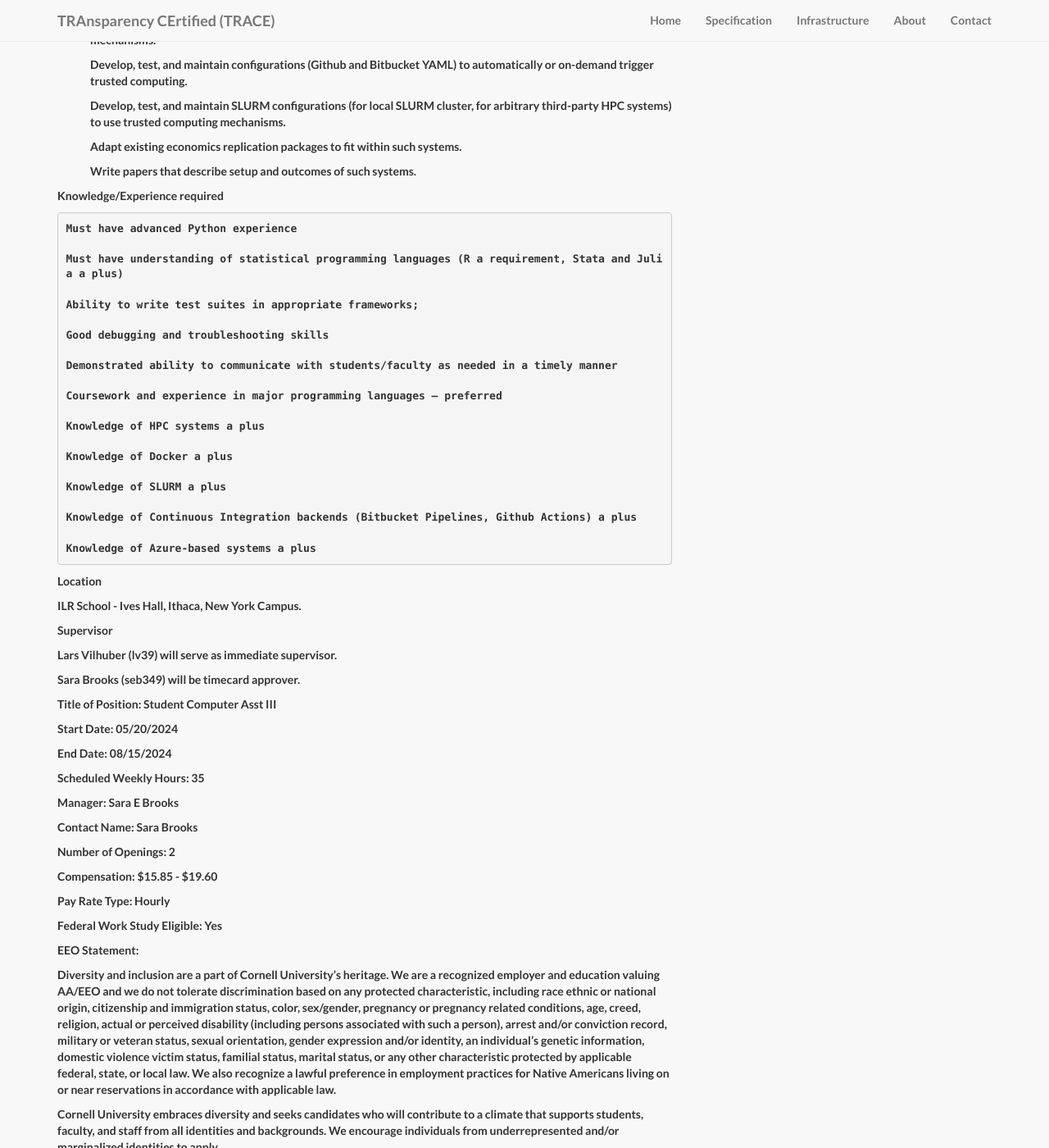
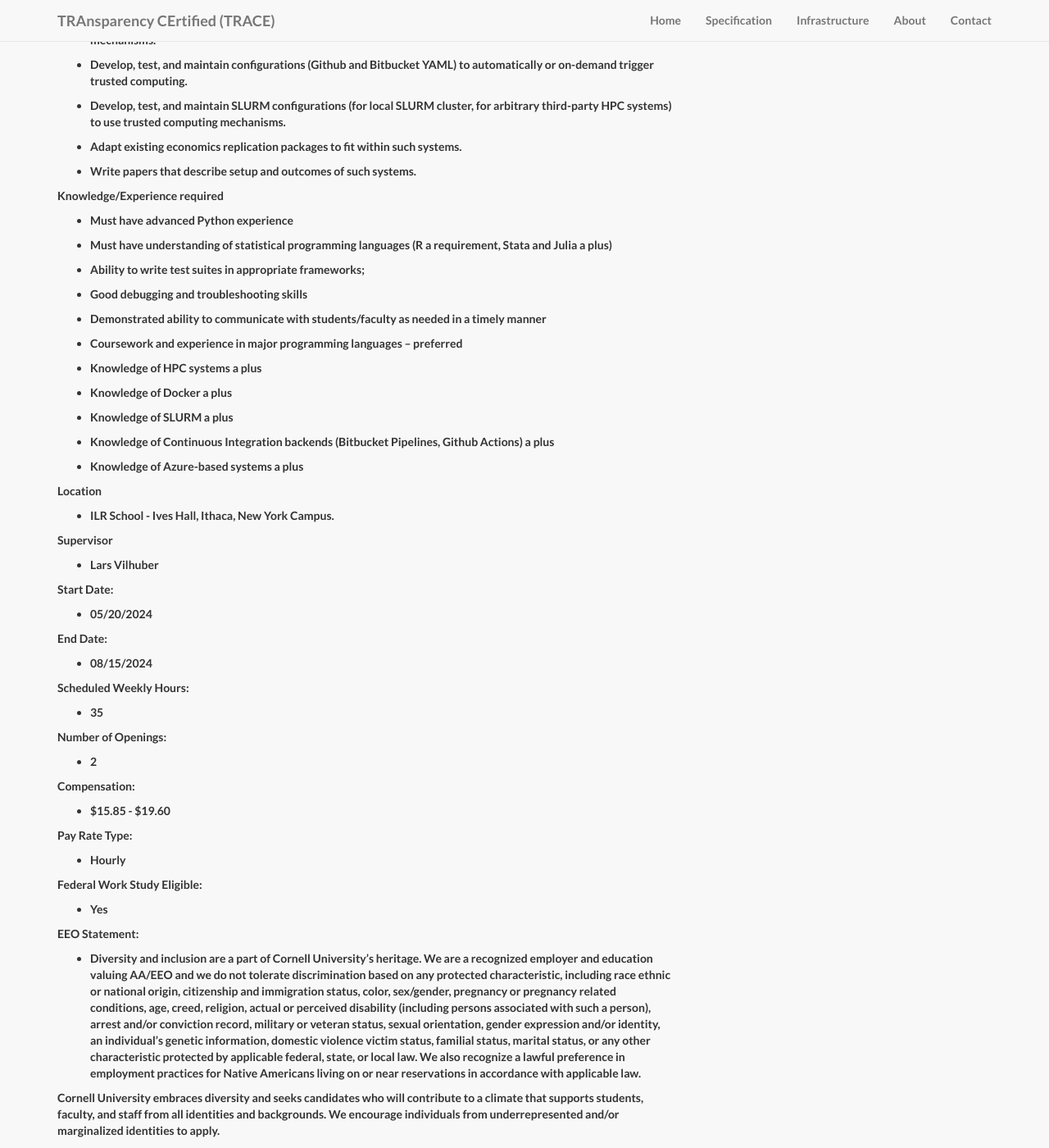
Before and after one commit to transparency-certified/transparency-certified.github.io, a Jekyll site: the page built from _jobs/cornell.md, in a window 1280 px wide and 1400 px high, scrolled down 696 px. Shown: the whole window at 82% size. Built offline with Jekyll 4.4.1, drawn with Linux system fonts in a browser that asks for light colours; nearby versions of some CDN libraries; library files that are not in the unit come from our copies.

Commit message:
Cleaning up Cornell posting

```diff
--- a/_jobs/cornell.md
+++ b/_jobs/cornell.md
@@ -17,87 +17,83 @@
 
 -  Develop and maintain Python scripts to integrate running arbitrary statistical analysis through trusted mechanisms.
 
-    Develop, test, and maintain configurations (Github and Bitbucket YAML) to automatically or on-demand trigger trusted computing.
+-  Develop, test, and maintain configurations (Github and Bitbucket YAML) to automatically or on-demand trigger trusted computing.
 
-    Develop, test, and maintain SLURM configurations (for local SLURM cluster, for arbitrary third-party HPC systems) to use trusted computing mechanisms.
+-  Develop, test, and maintain SLURM configurations (for local SLURM cluster, for arbitrary third-party HPC systems) to use trusted computing mechanisms.
 
-    Adapt existing economics replication packages to fit within such systems.
+-   Adapt existing economics replication packages to fit within such systems.
 
-    Write papers that describe setup and outcomes of such systems.
+-   Write papers that describe setup and outcomes of such systems.
 
 Knowledge/Experience required
 
-    Must have advanced Python experience
+-   Must have advanced Python experience
 
-    Must have understanding of statistical programming languages (R a requirement, Stata and Julia a plus)
+-   Must have understanding of statistical programming languages (R a requirement, Stata and Julia a plus)
 
-    Ability to write test suites in appropriate frameworks;
+-   Ability to write test suites in appropriate frameworks;
 
-    Good debugging and troubleshooting skills
+-   Good debugging and troubleshooting skills
 
-    Demonstrated ability to communicate with students/faculty as needed in a timely manner
+-   Demonstrated ability to communicate with students/faculty as needed in a timely manner
 
-    Coursework and experience in major programming languages – preferred
+-   Coursework and experience in major programming languages – preferred
 
-    Knowledge of HPC systems a plus
+-   Knowledge of HPC systems a plus
 
-    Knowledge of Docker a plus
+-   Knowledge of Docker a plus
 
-    Knowledge of SLURM a plus
+-   Knowledge of SLURM a plus
 
-    Knowledge of Continuous Integration backends (Bitbucket Pipelines, Github Actions) a plus
+-   Knowledge of Continuous Integration backends (Bitbucket Pipelines, Github Actions) a plus
 
-    Knowledge of Azure-based systems a plus
+-   Knowledge of Azure-based systems a plus
 
 Location
 
-ILR School - Ives Hall, Ithaca, New York Campus.
+- ILR School - Ives Hall, Ithaca, New York Campus.
 
 Supervisor
 
-Lars Vilhuber (lv39) will serve as immediate supervisor.
-
-Sara Brooks (seb349) will be timecard approver.
-
-Title of Position:
-Student Computer Asst III
+- Lars Vilhuber
 
 Start Date:
-05/20/2024
+
+- 05/20/2024
 
 End Date:
-08/15/2024
+
+- 08/15/2024
 
 Scheduled Weekly Hours:
-35
 
-Manager:
-Sara E Brooks
-
-Contact Name:
-Sara Brooks
+- 35
 
 Number of Openings:
-2
+
+- 2
 
 Compensation:
-$15.85 - $19.60
+
+- $15.85 - $19.60
 
 Pay Rate Type:
-Hourly
+
+- Hourly
 
 Federal Work Study Eligible:
-Yes
+
+- Yes
 
 EEO Statement:
 
-Diversity and inclusion are a part of Cornell University’s heritage. We are a recognized employer and education valuing AA/EEO and we do not tolerate discrimination based on any protected characteristic, including race ethnic or national origin, citizenship and immigration status, color, sex/gender, pregnancy or pregnancy related conditions, age, creed, religion, actual or perceived disability (including persons associated with such a person), arrest and/or conviction record, military or veteran status, sexual orientation, gender expression and/or identity, an individual’s genetic information, domestic violence victim status, familial status, marital status, or any other characteristic protected by applicable federal, state, or local law. We also recognize a lawful preference in employment practices for Native Americans living on or near reservations in accordance with applicable law.
+- Diversity and inclusion are a part of Cornell University’s heritage. We are a recognized employer and education valuing AA/EEO and we do not tolerate discrimination based on any protected characteristic, including race ethnic or national origin, citizenship and immigration status, color, sex/gender, pregnancy or pregnancy related conditions, age, creed, religion, actual or perceived disability (including persons associated with such a person), arrest and/or conviction record, military or veteran status, sexual orientation, gender expression and/or identity, an individual’s genetic information, domestic violence victim status, familial status, marital status, or any other characteristic protected by applicable federal, state, or local law. We also recognize a lawful preference in employment practices for Native Americans living on or near reservations in accordance with applicable law.
 
 Cornell University embraces diversity and seeks candidates who will contribute to a climate that supports students, faculty, and staff from all identities and backgrounds. We encourage individuals from underrepresented and/or marginalized identities to apply.
 
 Cornell Student Wage and Classification Scale:
 
-To learn more about positions and pay please see https://studentemployment.cornell.edu/jobs/wages-and-classifications. The final rate of pay will be determined by prior relevant work or industry experience and unique applicable skills.
+- To learn more about positions and pay please see https://studentemployment.cornell.edu/jobs/wages-and-classifications. The final rate of pay will be determined by prior relevant work or industry experience and unique applicable skills.
 
 Employment Assistance:
 
```
